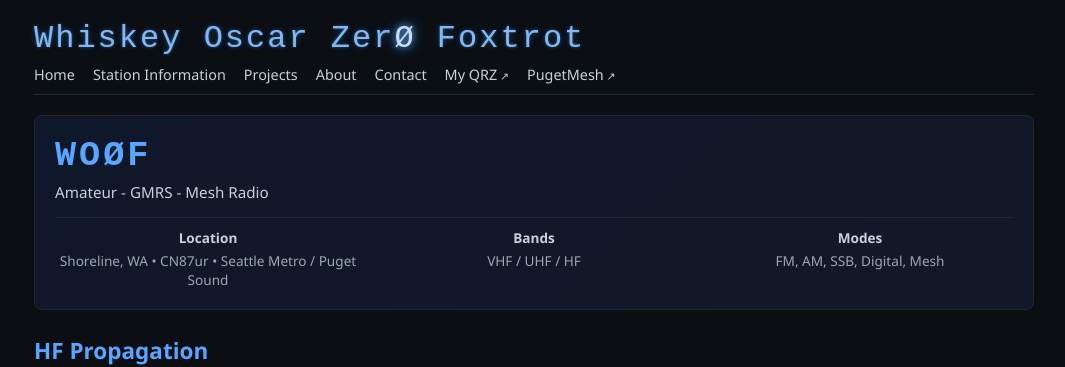
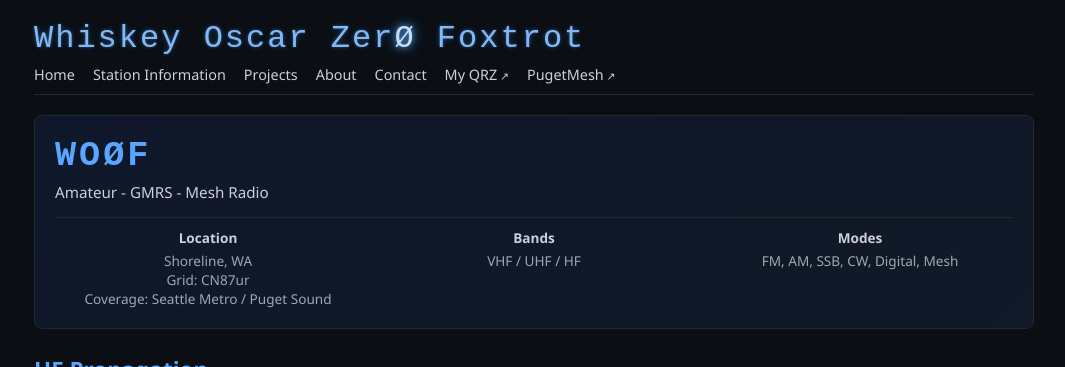
Before and after one commit to Lymitliss/Lymitliss.github.io, a Jekyll site: the page built from index.md, in a window 1280 px wide and 900 px high, cut to the strip 0-367 px from the top of the window. Shown: the whole strip, without its empty margins (106-1171 px from the left). Built offline with Jekyll 4.4.1, drawn with Linux system fonts in a browser that asks for light colours.

Commit message:
Update default.html

```diff
--- a/_layouts/default.html
+++ b/_layouts/default.html
@@ -35,7 +35,9 @@
       <div class="station-info">
         <div>
           <strong>Location</strong>
-          Shoreline, WA • CN87ur • Seattle Metro / Puget Sound
+          Shoreline, WA
+          <div>Grid: CN87ur</div>
+          <div>Coverage: Seattle Metro / Puget Sound</div>
         </div>
         <div>
           <strong>Bands</strong>
@@ -43,7 +45,7 @@
         </div>
         <div>
           <strong>Modes</strong>
-          FM, AM, SSB, Digital, Mesh
+          FM, AM, SSB, CW, Digital, Mesh
         </div>
       </div>
     </header>
```
